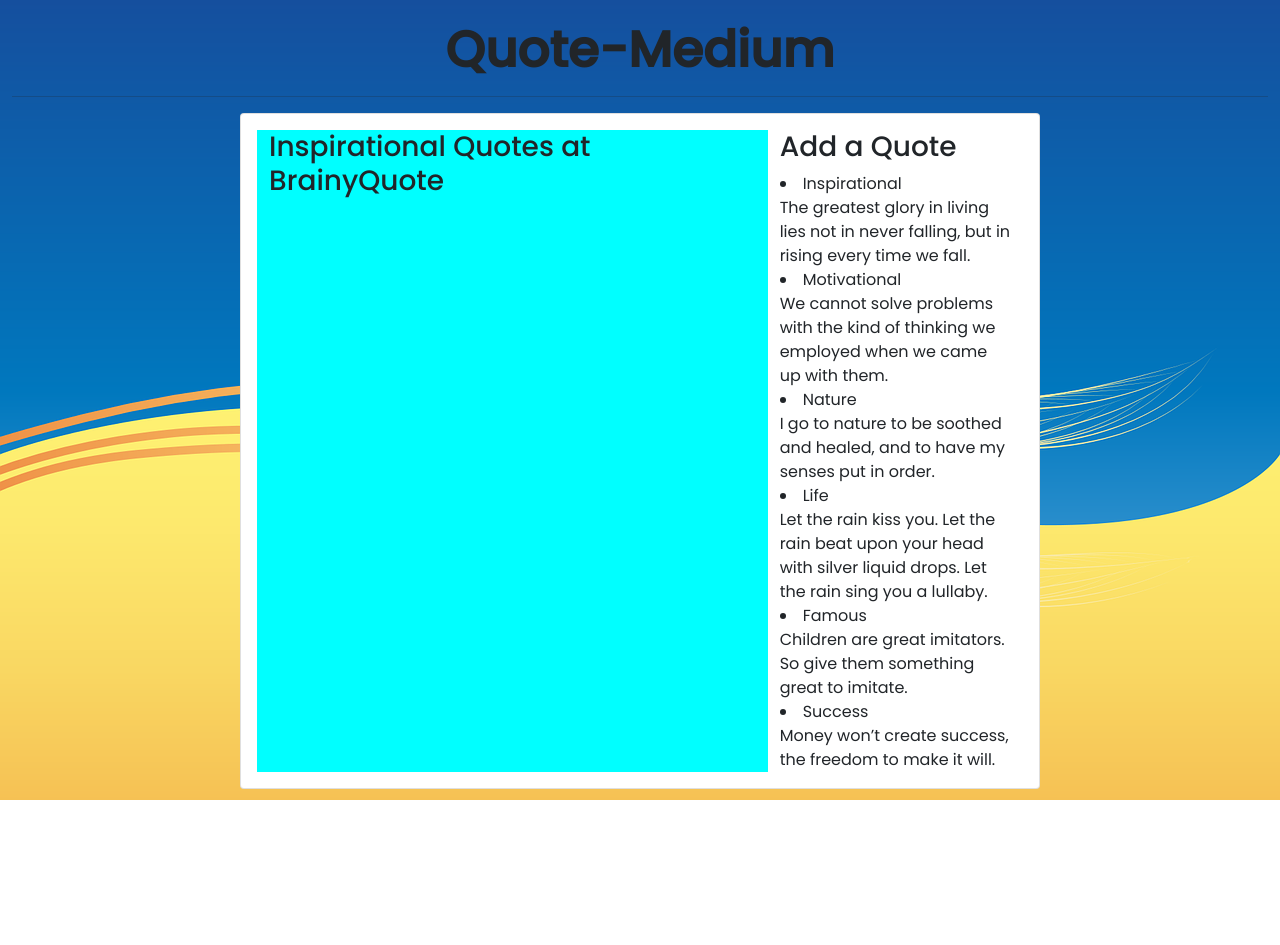
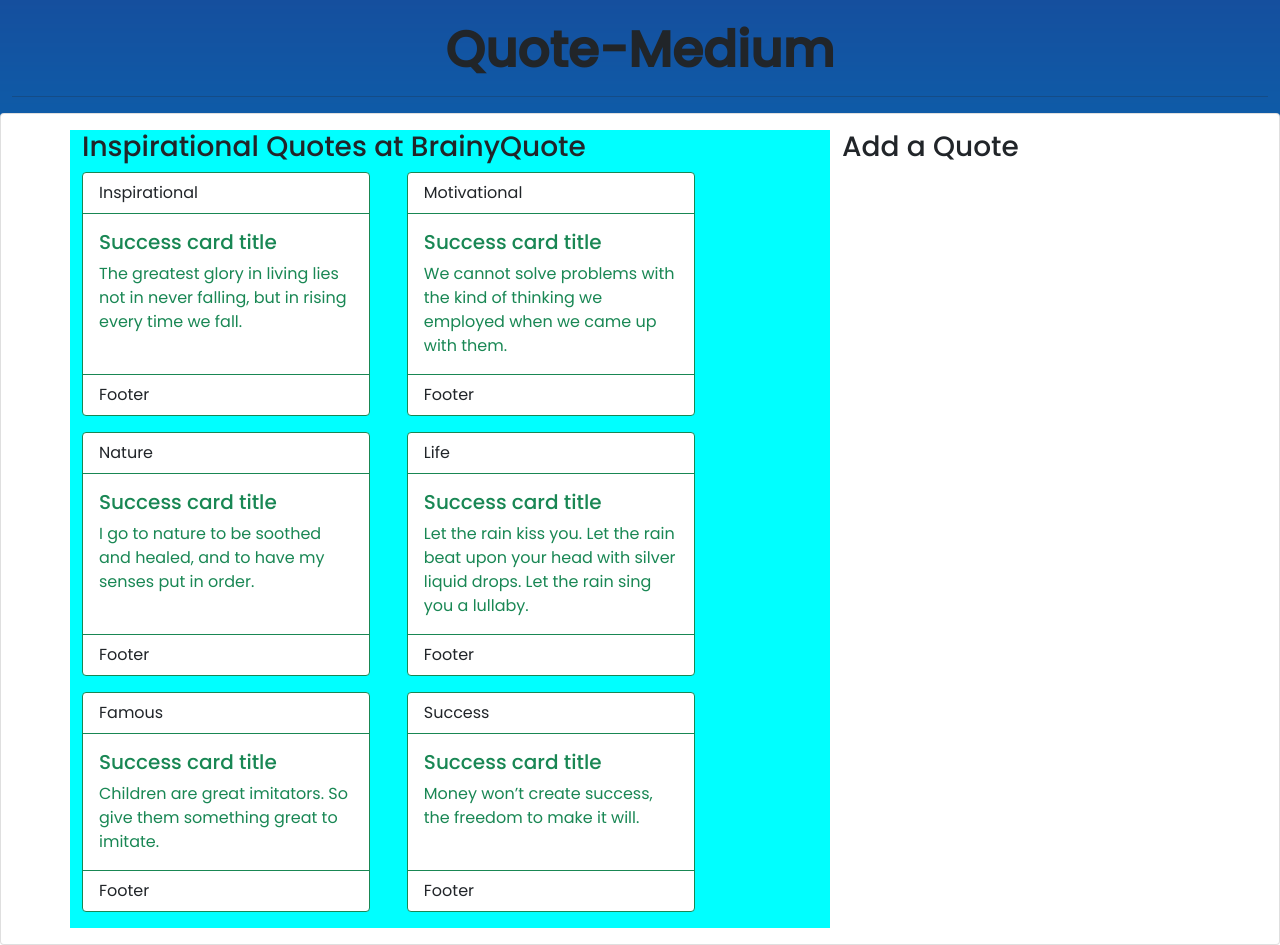
Before and after one commit to Olliemint/Quote-Medium, an Angular app: page / in a window 1280 px wide. Before the commit the page ends 800 px from the top, so only its background shows below. Built offline with nearby package versions, Linux system fonts and the light colour scheme.

Commit message:
adding quote display area

```diff
--- a/src/app/quote/quote.component.css
+++ b/src/app/quote/quote.component.css
@@ -0,0 +1,5 @@
+.flex{
+    display: flex;
+    flex-wrap: wrap;
+    gap: 5%;
+}
--- a/src/app/quote/quote.component.html
+++ b/src/app/quote/quote.component.html
@@ -7,23 +7,27 @@
 
     <!-- quotes display card -->
     <div id="display">
-    <div class="card"style="width: 50rem;">
+    <div class="card"style="width: 80rem;" id="cll">
         <div class="card-body">
             <div class="container">
                 <div class="row">
                   <div class="col-6 col-sm-8" id="myquotes">
                       <h3>Inspirational Quotes at BrainyQuote</h3>
+                      <div class="flex">
+                      <div class="card border-success mb-3" style="max-width: 18rem;" *ngFor="let Quote of Quotes " id="li">
+                        <div class="card-header bg-transparent border-success">{{Quote.Qoutetitle}}</div>
+                        <div class="card-body text-success">
+                          <h5 class="card-title">Success card title</h5>
+                          <p class="card-text">{{Quote.Quote}}</p>
+                        </div>
+                        <div class="card-footer bg-transparent border-success">Footer</div>
+                      </div>
+                    </div>
 
                   </div>
                   <div class="col-6 col-sm-4">
                       <h3>Add a Quote</h3>
-                      <li *ngFor="let Quote of Quotes ">
 
-                         {{Quote.Qoutetitle}}
-                         <br>
-
-                          {{Quote.Quote}}
-                      </li>
 
                   </div>
 
```
